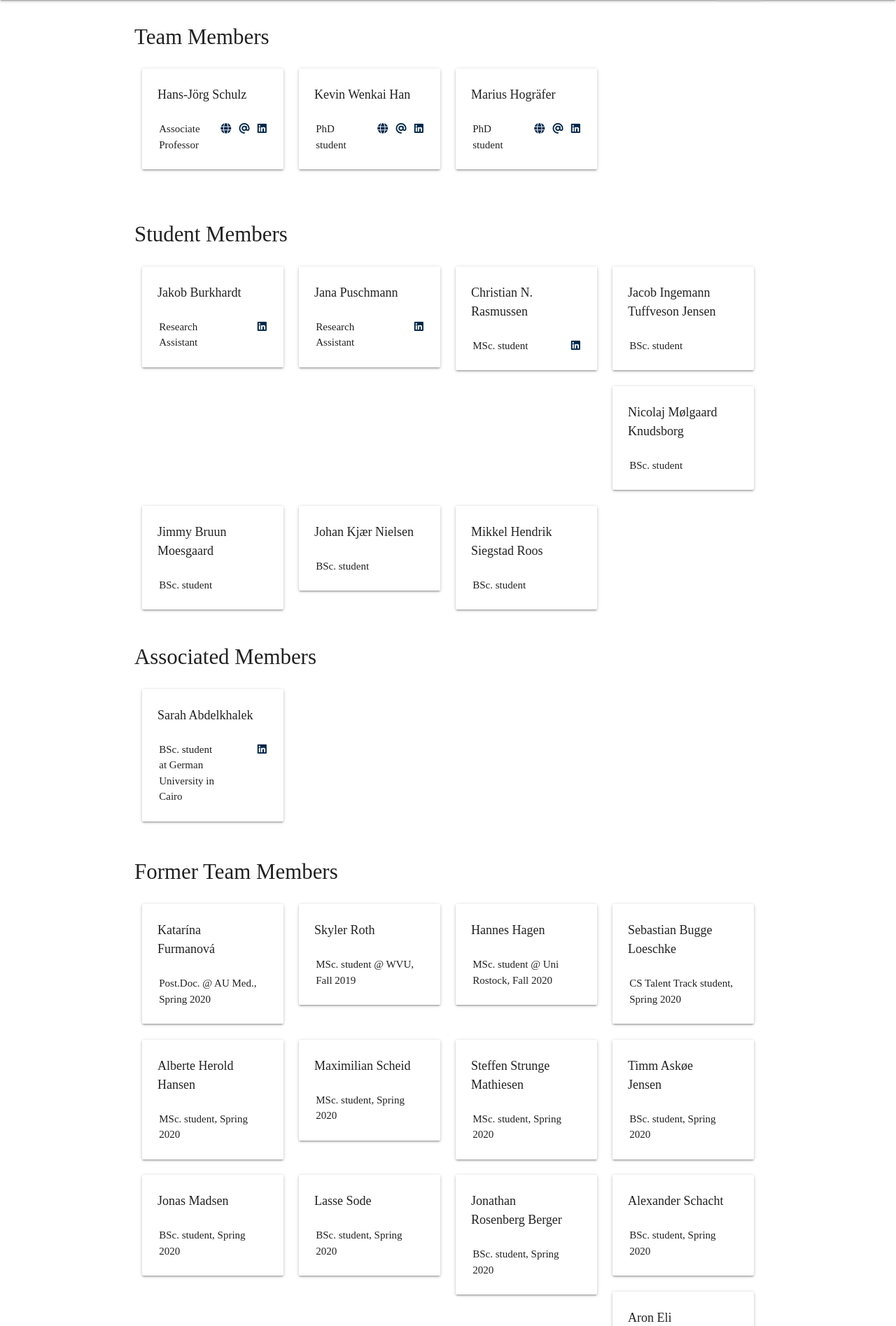
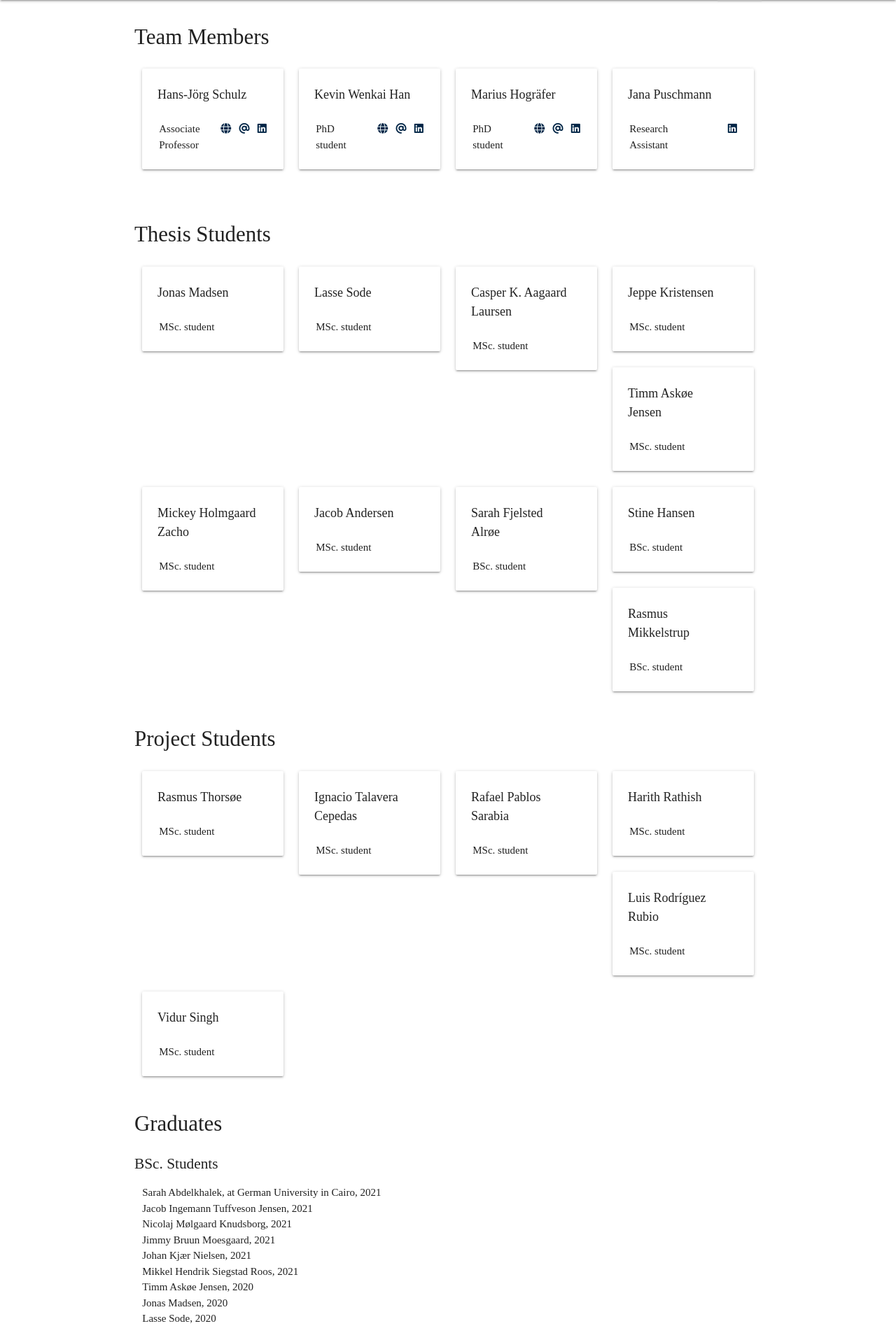
Before and after one commit to vis-au/vis-au.github.io, a PHP site: page /team/ in a window 1280 px wide. Shown: the part 64-1959 px from the top of the page at 70% size. Run offline with PHP 8.4, Linux system fonts and the light colour scheme; some libraries are stand-ins or nearby versions; some web fonts are replaced.

Commit message:
update team member page

```diff
--- a/team/index.html
+++ b/team/index.html
@@ -112,63 +112,94 @@
             </div>
           </div>
         </div>
+
+        <div class="person col s6 m3">
+          <div class="card">
+            <div class="name card-content row">Jana Puschmann</div>
+            <div class="info card-content row">
+              <div class="title col s6 m6">
+                <p>Research Assistant</p>
+              </div>
+              <div class="references col s6 m6">
+                <a href="https://www.linkedin.com/in/jana-puschmann-0423b0150/" class="reference">
+                  <i class="icon fab fa-linkedin"></i>
+                </a>
+              </div>
+            </div>
+          </div>
+        </div>
       </div>
     </section>
 
     <section class="row">
-      <h2>Student Members</h2>
+      <h2>Thesis Students</h2>
 
       <div class="person col s6 m3">
         <div class="card">
-          <div class="name card-content row">Jakob Burkhardt</div>
-          <div class="info card-content row">
-            <div class="title col s6 m6">
-              <p>Research Assistant</p>
-            </div>
-            <div class="references col s6 m6">
-              <a href="https://www.linkedin.com/in/jakob-burkhardt-128846179/" class="reference">
-                <i class="icon fab fa-linkedin"></i>
-              </a>
-            </div>
+          <div class="name card-content row">Jonas Madsen</div>
+          <div class="card-content">
+            <p>MSc. student</p>
           </div>
         </div>
       </div>
 
       <div class="person col s6 m3">
         <div class="card">
-          <div class="name card-content row">Jana Puschmann</div>
-          <div class="info card-content row">
-            <div class="title col s6 m6">
-              <p>Research Assistant</p>
-            </div>
-            <div class="references col s6 m6">
-              <a href="https://www.linkedin.com/in/jana-puschmann-0423b0150/" class="reference">
-                <i class="icon fab fa-linkedin"></i>
-              </a>
-            </div>
+          <div class="name card-content row">Lasse Sode</div>
+          <div class="card-content">
+            <p>MSc. student</p>
           </div>
         </div>
       </div>
 
       <div class="person col s6 m3">
         <div class="card">
-          <div class="name card-content row">Christian N. Rasmussen</div>
-          <div class="info card-content row">
-            <div class="title col s6 m6">
-              <p>MSc. student</p>
-            </div>
-            <div class="references col s6 m6">
-              <a href="https://www.linkedin.com/in/christiannordstroem/" class="reference">
-                <i class="icon fab fa-linkedin"></i>
-              </a>
-            </div>
+          <div class="name card-content row">Casper K. Aagaard Laursen</div>
+          <div class="card-content">
+            <p>MSc. student</p>
           </div>
         </div>
       </div>
 
       <div class="person col s6 m3">
         <div class="card">
-          <div class="name card-content row">Jacob Ingemann Tuffveson Jensen</div>
+          <div class="name card-content row">Jeppe Kristensen</div>
+          <div class="card-content">
+            <p>MSc. student</p>
+          </div>
+        </div>
+      </div>
+
+      <div class="person col s6 m3">
+        <div class="card">
+          <div class="name card-content row">Timm Askøe Jensen</div>
+          <div class="card-content">
+            <p>MSc. student</p>
+          </div>
+        </div>
+      </div>
+
+      <div class="person col s6 m3">
+        <div class="card">
+          <div class="name card-content row">Mickey Holmgaard Zacho</div>
+          <div class="card-content">
+            <p>MSc. student</p>
+          </div>
+        </div>
+      </div>
+
+      <div class="person col s6 m3">
+        <div class="card">
+          <div class="name card-content row">Jacob Andersen</div>
+          <div class="card-content">
+            <p>MSc. student</p>
+          </div>
+        </div>
+      </div>
+
+      <div class="person col s6 m3">
+        <div class="card">
+          <div class="name card-content row">Sarah Fjelsted Alrøe</div>
           <div class="card-content">
             <p>BSc. student</p>
           </div>
@@ -177,7 +208,7 @@
 
       <div class="person col s6 m3">
         <div class="card">
-          <div class="name card-content row">Nicolaj Mølgaard Knudsborg</div>
+          <div class="name card-content row">Stine Hansen</div>
           <div class="card-content">
             <p>BSc. student</p>
           </div>
@@ -186,25 +217,7 @@
 
       <div class="person col s6 m3">
         <div class="card">
-          <div class="name card-content row">Jimmy Bruun Moesgaard</div>
-          <div class="card-content">
-            <p>BSc. student</p>
-          </div>
-        </div>
-      </div>
-
-      <div class="person col s6 m3">
-        <div class="card">
-          <div class="name card-content row">Johan Kjær Nielsen</div>
-          <div class="card-content">
-            <p>BSc. student</p>
-          </div>
-        </div>
-      </div>
-
-      <div class="person col s6 m3">
-        <div class="card">
-          <div class="name card-content row">Mikkel Hendrik Siegstad Roos</div>
+          <div class="name card-content row">Rasmus Mikkelstrup</div>
           <div class="card-content">
             <p>BSc. student</p>
           </div>
@@ -213,181 +226,106 @@
     </section>
 
     <section class="row">
-      <h2>Associated Members</h2>
+      <h2>Project Students</h2>
 
       <div class="person col s6 m3">
         <div class="card">
-          <div class="name card-content row">Sarah Abdelkhalek</div>
-          <div class="info card-content row">
-            <div class="title col s6 m6">
-              <p>BSc. student at German University in Cairo</p>
-            </div>
-            <div class="references col s6 m6">
-              <a href="https://www.linkedin.com/in/sarahabdelkhalek/" class="reference">
-                <i class="icon fab fa-linkedin"></i>
-              </a>
-            </div>
-          </div>
-        </div>
-      </div>
-    </section>
-
-    <section class="row">
-      <h2>Former Team Members</h2>
-
-      <div class="person col s6 m3">
-        <div class="card">
-          <div class="name card-content row">Katarína Furmanová</div>
+          <div class="name card-content row">Rasmus Thorsøe</div>
           <div class="card-content">
-            <p>Post.Doc. @ AU Med., Spring 2020</p>
+            <p>MSc. student</p>
           </div>
         </div>
       </div>
 
       <div class="person col s6 m3">
         <div class="card">
-          <div class="name card-content row">Skyler Roth</div>
+          <div class="name card-content row">Ignacio Talavera Cepedas</div>
           <div class="card-content">
-            <p>MSc. student @ WVU, Fall 2019</p>
+            <p>MSc. student</p>
           </div>
         </div>
       </div>
 
       <div class="person col s6 m3">
         <div class="card">
-          <div class="name card-content row">Hannes Hagen</div>
+          <div class="name card-content row">Rafael Pablos Sarabia</div>
           <div class="card-content">
-            <p>MSc. student @ Uni Rostock, Fall 2020</p>
+            <p>MSc. student</p>
           </div>
         </div>
       </div>
 
       <div class="person col s6 m3">
         <div class="card">
-          <div class="name card-content row">Sebastian Bugge Loeschke</div>
+          <div class="name card-content row">Harith Rathish</div>
           <div class="card-content">
-            <p>CS Talent Track student, Spring 2020</p>
+            <p>MSc. student</p>
           </div>
         </div>
       </div>
 
       <div class="person col s6 m3">
         <div class="card">
-          <div class="name card-content row">Alberte Herold Hansen</div>
+          <div class="name card-content row">Luis Rodríguez Rubio</div>
           <div class="card-content">
-            <p>MSc. student, Spring 2020</p>
+            <p>MSc. student</p>
           </div>
         </div>
       </div>
 
       <div class="person col s6 m3">
         <div class="card">
-          <div class="name card-content row">Maximilian Scheid</div>
+          <div class="name card-content row">Vidur Singh</div>
           <div class="card-content">
-            <p>MSc. student, Spring 2020</p>
+            <p>MSc. student</p>
           </div>
         </div>
       </div>
+    </section>
 
-      <div class="person col s6 m3">
-        <div class="card">
-          <div class="name card-content row">Steffen Strunge Mathiesen</div>
-          <div class="card-content">
-            <p>MSc. student, Spring 2020</p>
-          </div>
-        </div>
-      </div>
+    <!-- <section id="former-members" class="row">
+      <h2>Former Team Members</h2>
+      <h3>Research Assistants</h3>
+      <ul>
+      </ul>
 
-      <div class="person col s6 m3">
-        <div class="card">
-          <div class="name card-content row">Timm Askøe Jensen</div>
-          <div class="card-content">
-            <p>BSc. student, Spring 2020</p>
-          </div>
-        </div>
-      </div>
+      <h3>CS Talent Track Students</h3>
+      <ul>
+        <li>Jakob Burkhardt, Research Assistant</li>
+        <li>Sebastian Bugge Loeschke, CS Talent Track student, 2020</li>
+      </ul>
+    </section> -->
 
-      <div class="person col s6 m3">
-        <div class="card">
-          <div class="name card-content row">Jonas Madsen</div>
-          <div class="card-content">
-            <p>BSc. student, Spring 2020</p>
-          </div>
-        </div>
-      </div>
+    <section id="graduates" class="row">
+      <h2>Graduates</h2>
 
-      <div class="person col s6 m3">
-        <div class="card">
-          <div class="name card-content row">Lasse Sode</div>
-          <div class="card-content">
-            <p>BSc. student, Spring 2020</p>
-          </div>
-        </div>
-      </div>
+      <h3>BSc. Students</h3>
+      <ul>
+        <li>Sarah Abdelkhalek, at German University in Cairo, 2021</li>
+        <li>Jacob Ingemann Tuffveson Jensen, 2021</li>
+        <li>Nicolaj Mølgaard Knudsborg, 2021</li>
+        <li>Jimmy Bruun Moesgaard, 2021</li>
+        <li>Johan Kjær Nielsen, 2021</li>
+        <li>Mikkel Hendrik Siegstad Roos, 2021</li>
+        <li>Timm Askøe Jensen, 2020</li>
+        <li>Jonas Madsen, 2020</li>
+        <li>Lasse Sode, 2020</li>
+        <li>Jonathan Rosenberg Berger, 2020</li>
+        <li>Alexander Schacht, 2020</li>
+        <li>Aron Eli Baldvinsson, 2020</li>
+        <li>Alex Krogh Smythe, 2020</li>
+        <li>Anders Bille Wiggers, 2020</li>
+      </ul>
 
-      <div class="person col s6 m3">
-        <div class="card">
-          <div class="name card-content row">Jonathan Rosenberg Berger</div>
-          <div class="card-content">
-            <p>BSc. student, Spring 2020</p>
-          </div>
-        </div>
-      </div>
-
-      <div class="person col s6 m3">
-        <div class="card">
-          <div class="name card-content row">Alexander Schacht</div>
-          <div class="card-content">
-            <p>BSc. student, Spring 2020</p>
-          </div>
-        </div>
-      </div>
-
-      <div class="person col s6 m3">
-        <div class="card">
-          <div class="name card-content row">Aron Eli Baldvinsson</div>
-          <div class="card-content">
-            <p>BSc. student, Spring 2020</p>
-          </div>
-        </div>
-      </div>
-
-      <div class="person col s6 m3">
-        <div class="card">
-          <div class="name card-content row">Alex Krogh Smythe</div>
-          <div class="card-content">
-            <p>BSc. student, Spring 2020</p>
-          </div>
-        </div>
-      </div>
-
-      <div class="person col s6 m3">
-        <div class="card">
-          <div class="name card-content row">Anders Bille Wiggers</div>
-          <div class="card-content">
-            <p>BSc. student, Spring 2020</p>
-          </div>
-        </div>
-      </div>
-
-      <div class="person col s6 m3">
-        <div class="card">
-          <div class="name card-content row">Michael Reidun Engelbrecht Larsen</div>
-          <div class="info card-content row">
-            <p>MSc. student, Fall 2019</p>
-          </div>
-        </div>
-      </div>
-
-      <div class="person col s6 m3">
-        <div class="card">
-          <div class="name card-content row">Shuxiao Huang</div>
-          <div class="info card-content row">
-            <p>MSc. student, Spring 2019</p>
-          </div>
-        </div>
-      </div>
-
+      <h3>MSc. Students</h3>
+      <ul>
+        <li>Christian N. Rasmussen, 2021</li>
+        <li>Alberte Herold Hansen, 2020</li>
+        <li>Maximilian Scheid, 2020</li>
+        <li>Steffen Strunge Mathiesen, 2020</li>
+        <li>Michael Reidun Engelbrecht Larsen, 2019</li>
+        <li>Shuxiao Huang, Spring 2019</li>
+      </ul>
     </section>
 
     <section class="empty"></section>
--- a/team/style.css
+++ b/team/style.css
@@ -22,3 +22,6 @@ section div.person div.info .references {
 section div.person div.info .references .reference {
   margin-left: 0.75rem;
 }
+section#graduates ul {
+  margin-left: 0.75rem;
+}
```
